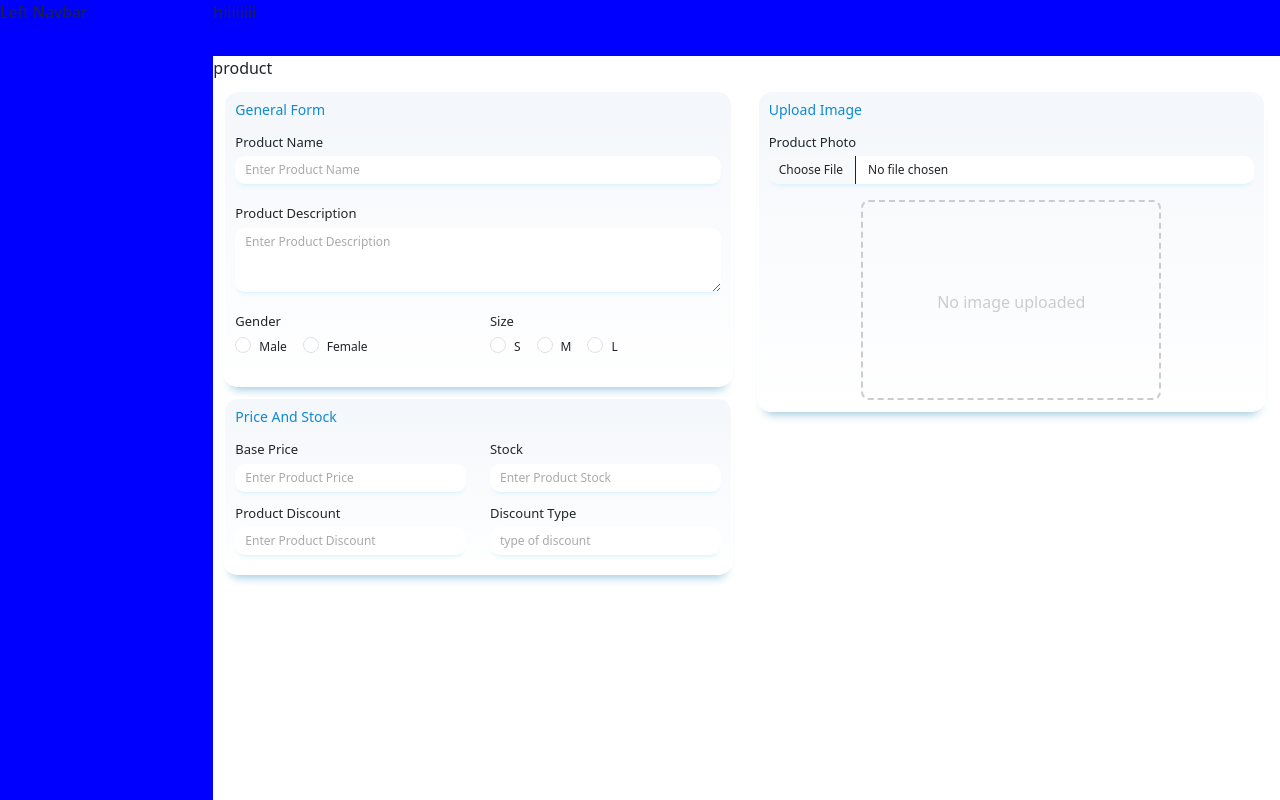
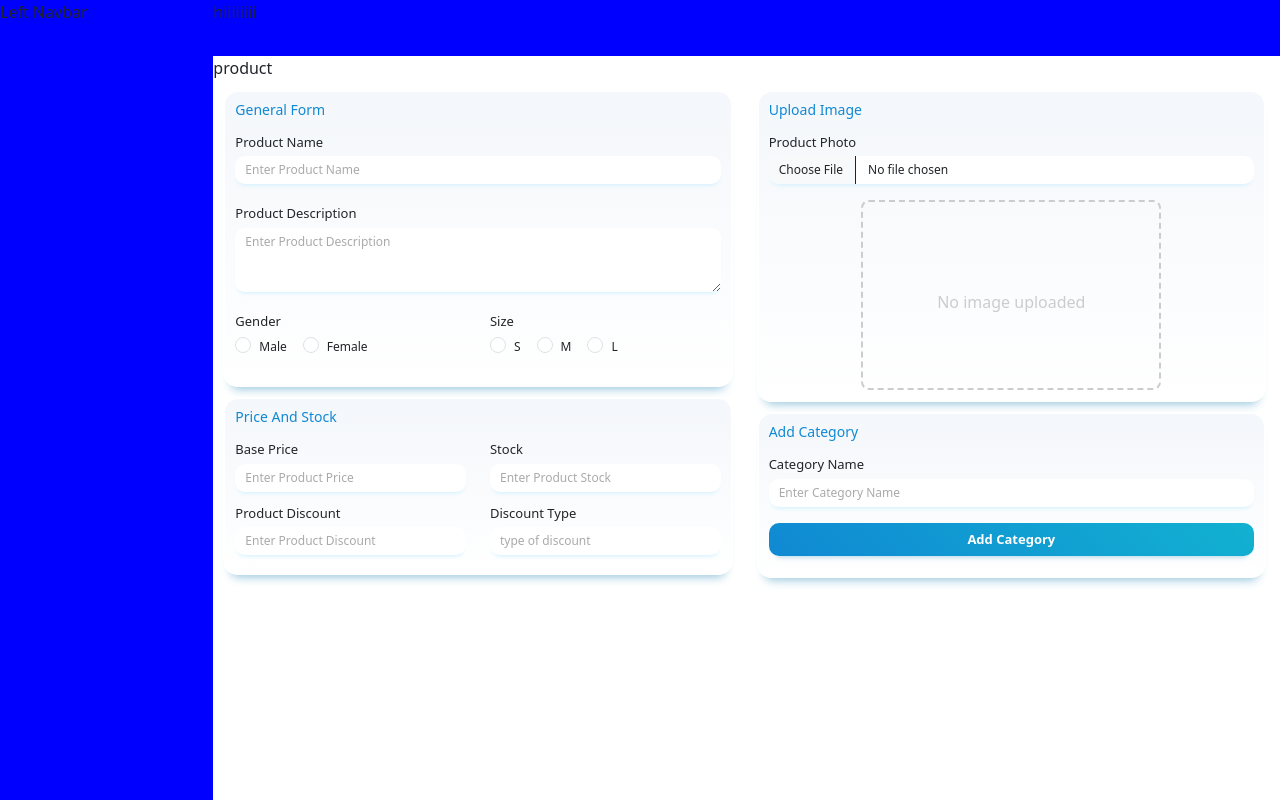
Before and after one commit to nermeenelmasry286/DashboardWithReact.js, a React (Vite) app: page / in a window 1280 px wide. Built offline with nearby package versions, Linux system fonts and the light colour scheme.

Commit message:
add Add Category form component

```diff
--- a/src/Pages/AddProduct.jsx
+++ b/src/Pages/AddProduct.jsx
@@ -2,9 +2,7 @@ import React from 'react';
 import { GeneralForm } from '../components/AddProductComponents/GeneralForm';
 import { PriceAndStock } from '../components/AddProductComponents/PriceAndStock';
 import { UploadImgForm} from '../components/AddProductComponents/UploadImg';
-
-
-
+import {AddCategoryForm} from '../components/AddProductComponents/AddCategory';
 export function AddProduct() {
   return (
     <main style={{ width: '100%' }}>
@@ -16,6 +14,8 @@ export function AddProduct() {
         </div>
         <div className="col-12 col-md-6">
           <UploadImgForm/>
+          <AddCategoryForm/>
+
 
         </div>
       </div>
--- /dev/null
+++ b/src/components/AddProductComponents/AddCategory.jsx
@@ -0,0 +1,54 @@
+import React, { useState } from 'react';
+import Form from 'react-bootstrap/Form';
+import { Container, Heading, StyledForm,StyledButton } from '../../Custom/StyledGeneralForm';
+
+export function AddCategoryForm() {
+  const [categoryName, setCategoryName] = useState('');
+  const [addedCategory, setAddedCategory] = useState(null);
+
+  // Handle category name change
+  const handleCategoryChange = (event) => {
+    setCategoryName(event.target.value);
+  };
+
+  // Handle adding the category
+  const handleAddCategory = () => {
+    if (categoryName.trim()) {
+      setAddedCategory(categoryName);  // Store the added category
+      setCategoryName('');  // Clear the input after adding
+    }
+  };
+
+  return (
+    <Container className="container-fluid">
+      <Heading>Add Category</Heading>
+      <StyledForm>
+        {/* Category Name Input */}
+        <Form.Group className="mb-3" controlId="categoryName">
+          <Form.Label>Category Name</Form.Label>
+          <Form.Control
+            type="text"
+            placeholder="Enter Category Name"
+            value={categoryName}
+            onChange={handleCategoryChange}
+          />
+        </Form.Group>
+
+        {/* Add Category Button */}
+        <StyledButton
+
+          onClick={handleAddCategory}
+        >
+          Add Category
+        </StyledButton>
+
+        {/* Display Added Category */}
+        {addedCategory && (
+          <div className="mt-3">
+            <p><strong>Added Category: </strong>{addedCategory}</p>
+          </div>
+        )}
+      </StyledForm>
+    </Container>
+  );
+}
--- a/src/components/AddProductComponents/UploadImg.jsx
+++ b/src/components/AddProductComponents/UploadImg.jsx
@@ -38,7 +38,7 @@ export function UploadImgForm() {
               style={{
                 width: '100%',
                 maxWidth: '300px',
-                height: '200px',
+                height: '190px',
                 borderRadius: '8px',
                 border: '2px dashed #ccc',
                 display: 'block',
```
